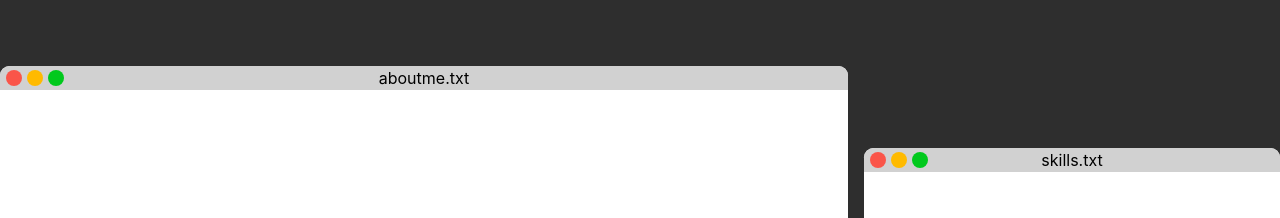
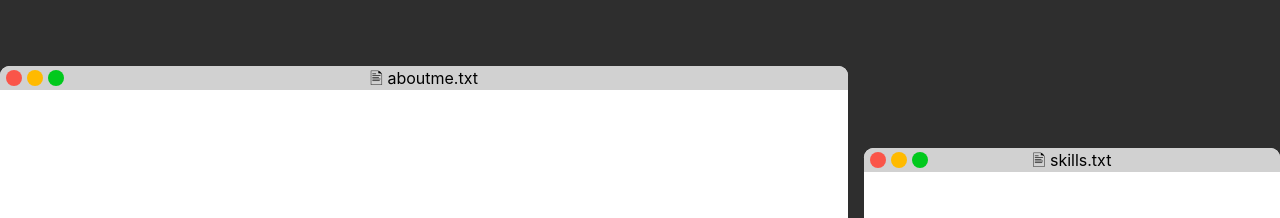
Before and after one commit to johnclimie/portfolio-2023, a Next.js app: page / in a window 1280 px wide. Shown: the part 840-1058 px from the top of the page. Built offline with nearby package versions, Linux system fonts and the light colour scheme; a web font is replaced by a local one.

Commit message:
Added emojis to windows

```diff
--- a/pages/index.js
+++ b/pages/index.js
@@ -71,7 +71,7 @@ export default function Home() {
                   </div>
 
                   <p className={styles.windowTitle}>
-                    aboutme.txt
+                    🖹 aboutme.txt
                   </p>
 
                   <div className={styles.buttonSelectionFiller}>
@@ -93,7 +93,7 @@ export default function Home() {
                     </div>
 
                     <p className={styles.windowTitle}>
-                      skills.txt
+                      🖹 skills.txt
                     </p>
 
                     <div className={styles.buttonSelectionFiller}>
```
